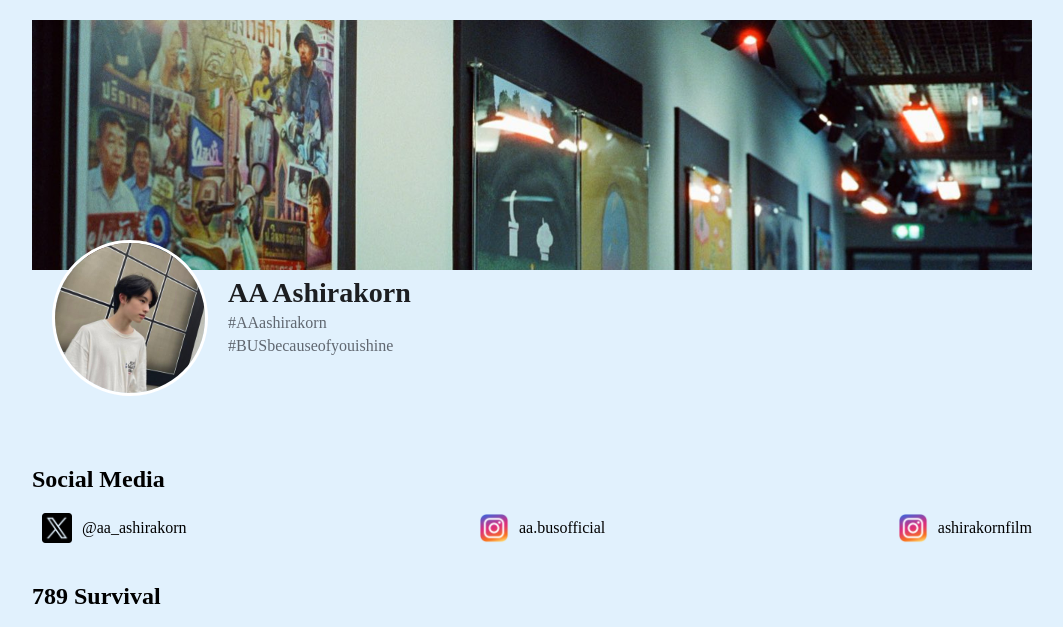
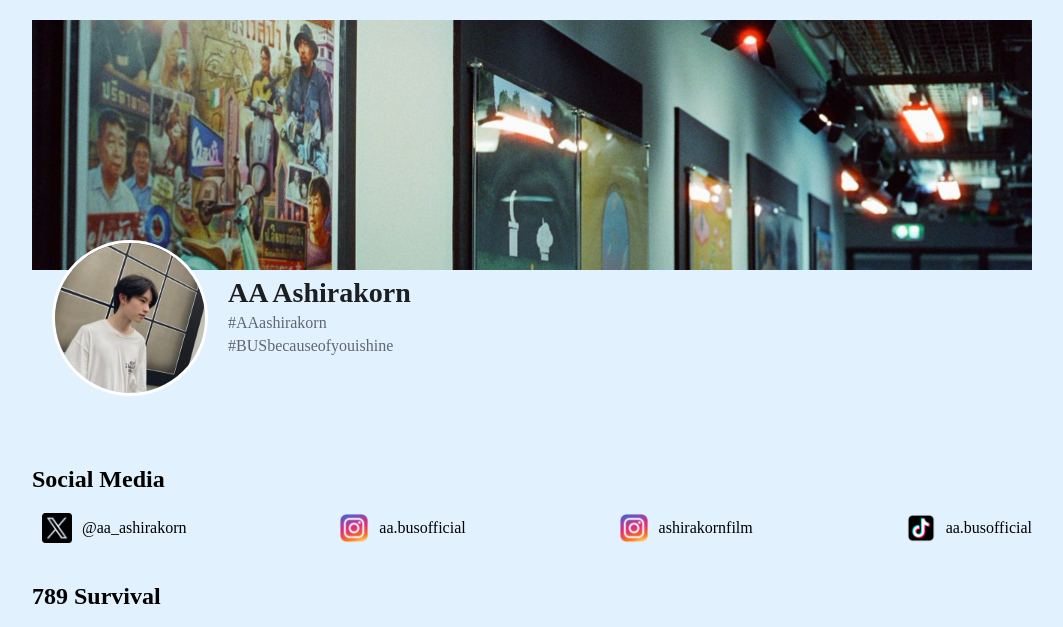
Before and after one commit to fornongaa/fornongaa.github.io, a plain HTML site: page index.html in a window 1280 px wide. Shown: the top 627 px of the page, without its empty margins (108-1171 px from the left). Drawn offline with Linux system fonts and the light colour scheme; a web font is replaced by a local one.

Commit message:
Update index.html

```diff
--- a/index.html
+++ b/index.html
@@ -45,6 +45,7 @@
                 <a href="https://twitter.com/aa_ashirakorn"><img src="static/images/twitter.png"><span>@aa_ashirakorn</span></a>
                 <a href="https://www.instagram.com/aa.busofficial"><img src="static/images/instagram.png"><span>aa.busofficial</span></a>
                 <a href="https://www.instagram.com/ashirakornfilm"><img src="static/images/instagram.png"><span>ashirakornfilm</span></a>
+                <a href="https://www.tiktok.com/@aa.busofficial"><img src="static/images/tiktok.png"><span>aa.busofficial</span></a>
             </div>
             <!-- <div class="social-media">
                 <a href="https://twitter.com/bus_sonray"><img src="static/images/twitter.png"><span>@bus_sonray</span></a>
```
